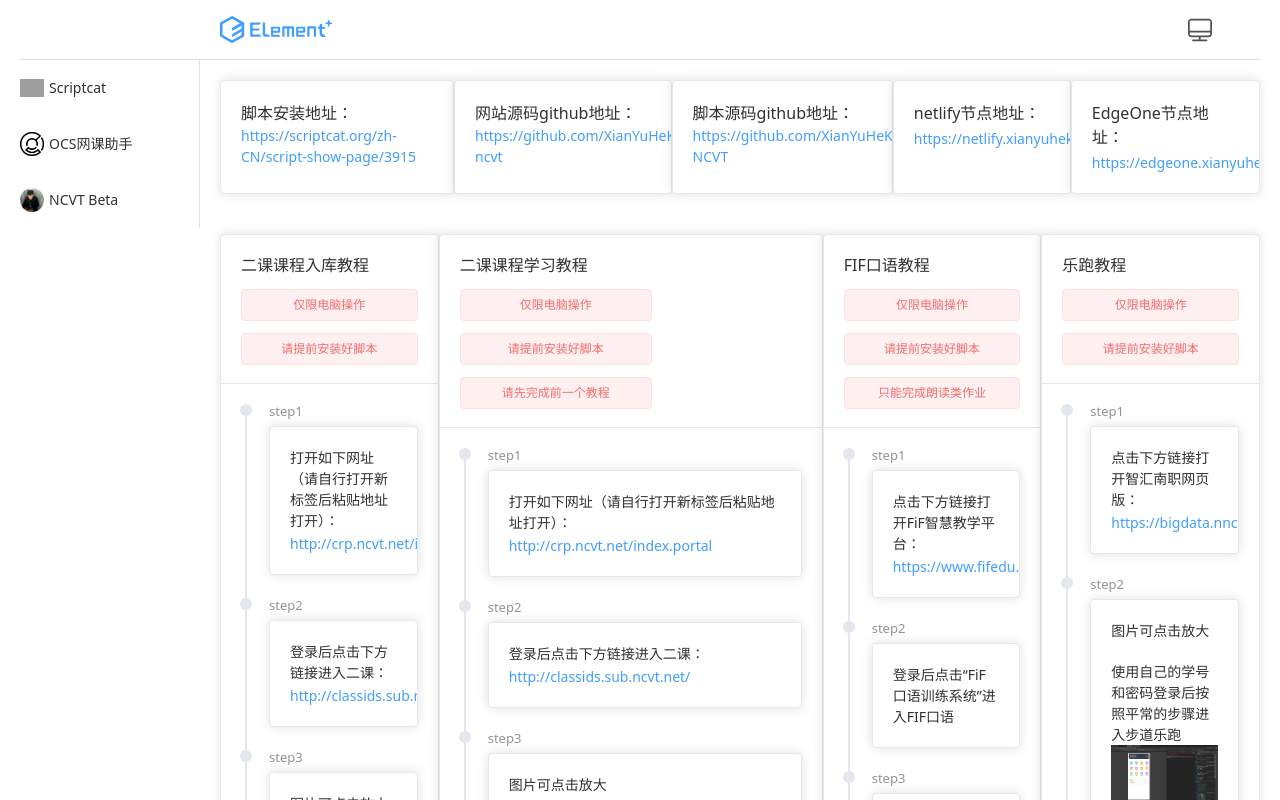
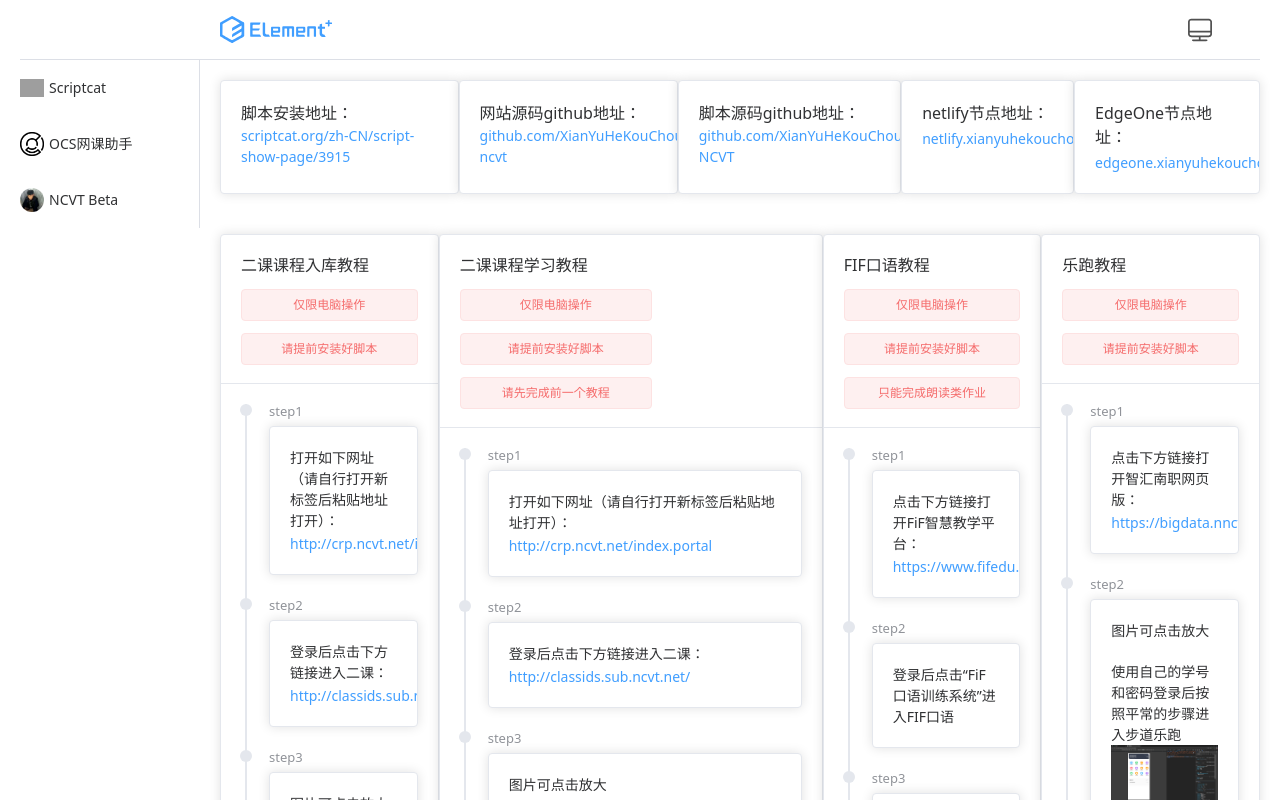
Before and after one commit to XianYuHeKouChou/sb-ncvt, a Vue app: page /ncvt in a window 1280 px wide. Shown: the top 800 px of the page. Built offline with nearby package versions, Linux system fonts and the light colour scheme; grey boxes are pictures that could not be loaded.

Commit message:
完成项目

```diff
--- a/src/views/NCVT.vue
+++ b/src/views/NCVT.vue
@@ -2,23 +2,23 @@
   <div class="p-5 flex justify-around">
     <el-card>
       <h4>脚本安装地址：</h4>
-      <el-link type="primary" href="https://scriptcat.org/zh-CN/script-show-page/3915" target="_blank">https://scriptcat.org/zh-CN/script-show-page/3915</el-link>
+      <el-link type="primary" href="https://scriptcat.org/zh-CN/script-show-page/3915" target="_blank">scriptcat.org/zh-CN/script-show-page/3915</el-link>
     </el-card>
     <el-card>
       <h4>网站源码github地址：</h4>
-      <el-link type="primary" href="https://github.com/XianYuHeKouChou/sb-ncvt" target="_blank">https://github.com/XianYuHeKouChou/sb-ncvt</el-link>
+      <el-link type="primary" href="https://github.com/XianYuHeKouChou/sb-ncvt" target="_blank">github.com/XianYuHeKouChou/sb-ncvt</el-link>
     </el-card>
     <el-card>
       <h4>脚本源码github地址：</h4>
-      <el-link type="primary" href="https://github.com/XianYuHeKouChou/JB-NCVT" target="_blank">https://github.com/XianYuHeKouChou/JB-NCVT</el-link>
+      <el-link type="primary" href="https://github.com/XianYuHeKouChou/JB-NCVT" target="_blank">github.com/XianYuHeKouChou/JB-NCVT</el-link>
     </el-card>
     <el-card>
       <h4>netlify节点地址：</h4>
-      <el-link type="primary" href="https://netlify.xianyuhekouchou.tech" target="_blank">https://netlify.xianyuhekouchou.tech</el-link>
+      <el-link type="primary" href="https://netlify.xianyuhekouchou.tech" target="_blank">netlify.xianyuhekouchou.tech</el-link>
     </el-card>
     <el-card>
       <h4>EdgeOne节点地址：</h4>
-      <el-link type="primary" href="https://edgeone.xianyuhekouchou.tech" target="_blank">https://edgeone.xianyuhekouchou.tech</el-link>
+      <el-link type="primary" href="https://edgeone.xianyuhekouchou.tech" target="_blank">edgeone.xianyuhekouchou.tech</el-link>
     </el-card>
   </div>
   <div class="p-5 flex justify-around">
```
